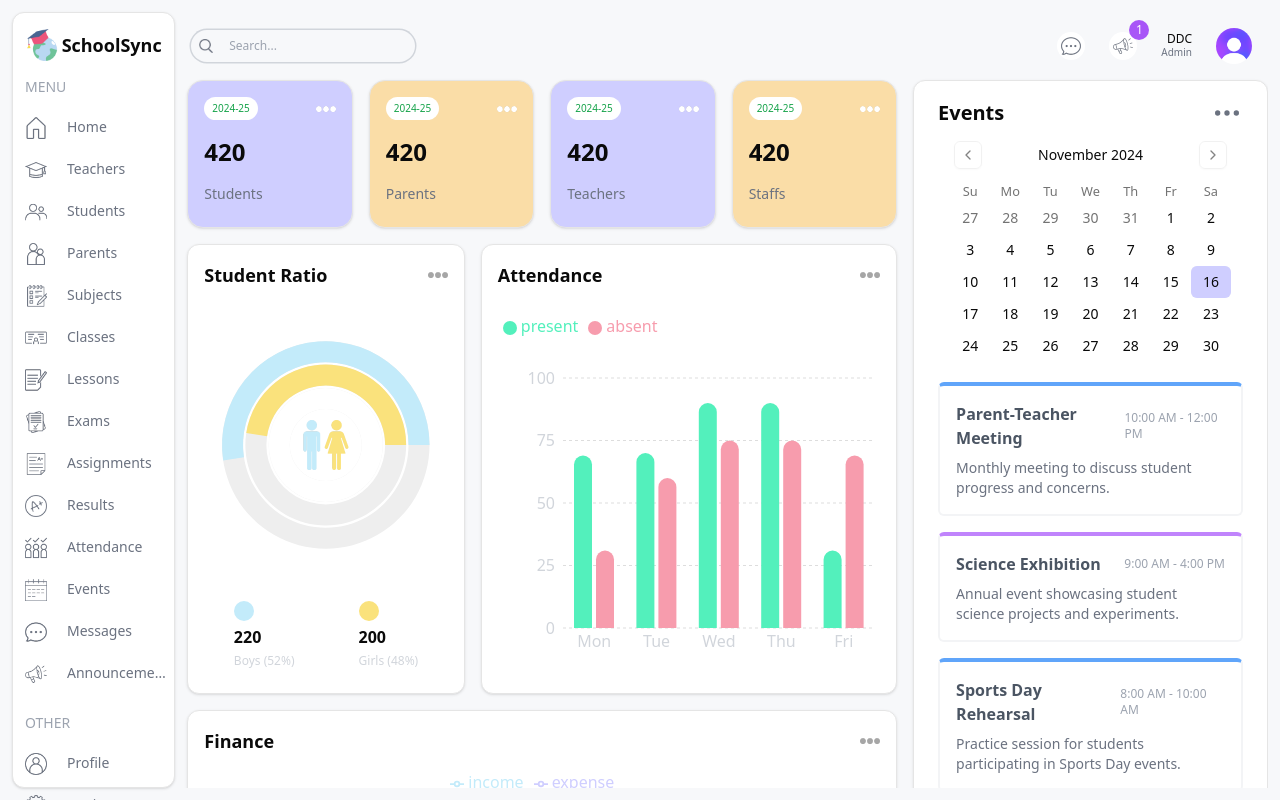
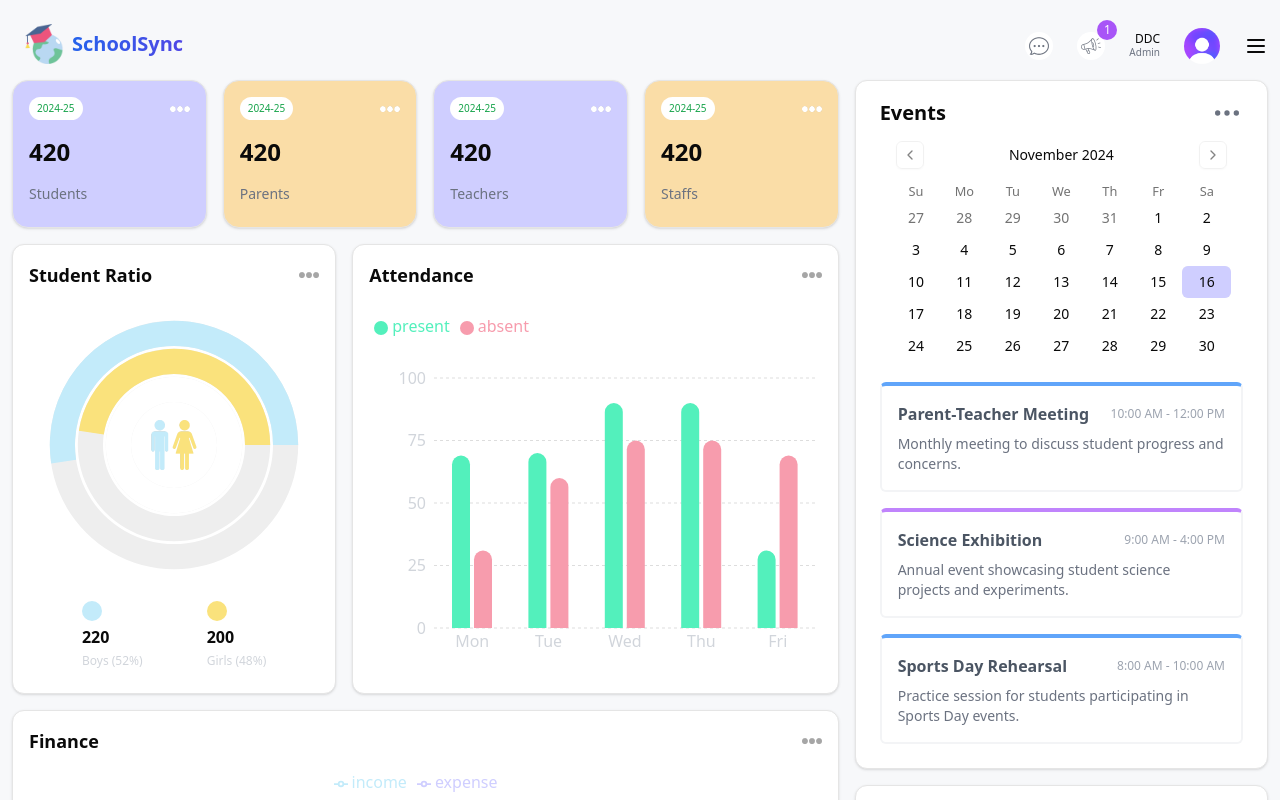
Before and after one commit to durjoydutta/SchoolSync, a Next.js app: page /admin in a window 1280 px wide. Shown: the top 800 px of the page. Built offline with nearby package versions, Linux system fonts and the light colour scheme.

Commit message:
removed sidebar menu in admin panel

```diff
--- a/package.json
+++ b/package.json
@@ -3,7 +3,7 @@
   "version": "1.0.0",
   "private": true,
   "scripts": {
-    "dev": "next dev --turbo",
+    "dev": "next dev --turbopack",
     "build": "next build",
     "start": "next start",
     "lint": "next lint"
--- a/src/app/(dashboard)/admin/page.tsx
+++ b/src/app/(dashboard)/admin/page.tsx
@@ -7,7 +7,7 @@ import UserCard from "@/components/UserCard";
 
 const AdminPage = () => {
   return (
-    <div className="pl-3 flex gap-4 flex-col md:flex-row">
+    <div className="flex gap-4 flex-col md:flex-row">
 
       {/* LEFT */}
       <div className="w-full lg:w-2/3 flex flex-col flex-grow gap-4">
--- a/src/app/(dashboard)/layout.tsx
+++ b/src/app/(dashboard)/layout.tsx
@@ -1,8 +1,6 @@
 import { Card, CardContent, CardHeader, CardTitle } from "@/components/ui/card"
-import Menu from "@/components/Menu"
+import MenuBar from "@/components/Menu"
 import Navbar from "@/components/Navbar"
-import Link from "next/link";
-import Image from "next/image";
 
 export default function DashboardLayout({
   children,
@@ -10,19 +8,15 @@ export default function DashboardLayout({
   children: React.ReactNode;
 }>) {
   return (
-    <div className="h-screen flex bg-[#f7f8fa] p-3">
-      {/* LEFT PANEL - link to Home and menu sidebar*/}
-      <Card className="h-full left w-[15%] md:w[8%] lg:w[5%] xl:w-[13%] bg-white pt-4 rounded-xl flex flex-col justify-between">
-        <Link href="/" className="flex justify-center items-center gap-1">
-          <Image src='/logo.png' alt='logo' width={32} height={32}/>
-          <span className="hidden lg:block text-lg font-semibold">SchoolSync</span>
-        </Link>
-        <Menu/>
-      </Card>
-      {/* RIGHT PANEL - navbar and dashboard panels*/}
-      <div className="right w-[88%] md:w[92%] lg:w[95%] xl:w-[87%] overflow-y-scroll">
-        <Navbar/>
+    <div className="h-full w-full flex bg-[#f7f8fa] p-3">
+      {/* MAIN PANEL - navbar and dashboard panels*/}
+      <div className="w-full">
+        <Navbar />
         {children}
+      </div>
+      {/* MENU PANEL - menu sidebar*/}
+      <div className="hidden w-[15%] md:w[8%] lg:w[5%] xl:w-[13%] bg-white pt-4 rounded-xl flex flex-col justify-between">
+        <MenuBar />
       </div>
     </div>
   );
--- a/src/app/layout.tsx
+++ b/src/app/layout.tsx
@@ -1,7 +1,8 @@
 import type { Metadata } from "next";
 import { Inter } from "next/font/google";
 import "./globals.css";
-import Footer from "@/components/Footer";
+import Image from "next/image";
+import Link from "next/link";
 
 const inter = Inter({ subsets: ["latin"] });
 
@@ -18,8 +19,23 @@ export default function RootLayout({
   return (
     <html lang="en">
       <body className={"inter.className antialiased"}>
+      <div className="absolute top-0 left-0 right-0 p-6 flex justify-between items-center z-50">
+      <Link href="/" className="flex items-center gap-2">
+          <div className="relative w-10 h-10">
+            <Image
+              src="/logo.png"
+              alt="SchoolSync Logo"
+              fill
+              className="object-contain"
+              priority
+            />
+          </div>
+          <span className="hidden lg:block text-xl font-bold bg-gradient-to-r from-blue-600 to-indigo-600 bg-clip-text text-transparent">
+            SchoolSync
+          </span>
+        </Link>
+      </div>
         {children}
-        {/* <Footer/> */}
       </body>
     </html>
   );
--- a/src/app/page.tsx
+++ b/src/app/page.tsx
@@ -1,5 +1,4 @@
 import Link from "next/link";
-import Image from "next/image";
 import { GraduationCap, Users, UserCircle, BookOpen, ArrowRight, Bell, Calendar, ChartBar, LogIn } from "lucide-react";
 import { Button } from "@/components/ui/button";
 import { Card, CardContent } from "@/components/ui/card";
@@ -21,23 +20,9 @@ const Homepage = () => {
 
   return (
     <div className="min-h-screen w-full bg-gradient-to-br from-blue-50 to-indigo-100 dark:from-gray-900 dark:to-indigo-950 relative overflow-hidden">
-      <div className="absolute inset-0 bg-grid-black/[0.02] bg-[size:20px_20px] dark:bg-grid-white/[0.02]" />
 
-      <div className="absolute top-0 left-0 right-0 p-6 flex justify-between items-center z-50">
-        <Link href="/" className="flex items-center gap-2">
-          <div className="relative w-8 h-8">
-            <Image
-              src="/logo.png"
-              alt="SchoolSync Logo"
-              fill
-              className="object-contain"
-              priority
-            />
-          </div>
-          <span className="hidden lg:block text-xl font-bold bg-gradient-to-r from-blue-600 to-indigo-600 bg-clip-text text-transparent">
-            SchoolSync
-          </span>
-        </Link>
+      <div className="absolute top-0 right-0 p-6 flex flex-wrap justify-between items-center z-5">
+
 
         <div className="flex gap-4">
           <Link href={"/login"}>
@@ -61,14 +46,14 @@ const Homepage = () => {
       </div>
 
       <div className="relative">
-        <div className="max-w-7xl mx-auto px-6 py-24">
-          <div className="text-center space-y-8 mb-16">
+        <div className="flex flex-col items-center max-w-7xl mx-auto px-6 py-24">
+          <div className="text-center space-y-8 mb-10">
             <div className="space-y-4">
               <Badge variant="outline" className="px-4 py-1 rounded-full text-sm animate-fade-in">
                 Transforming Education
               </Badge>
 
-              <h1 className="text-6xl font-bold bg-gradient-to-r from-blue-600 to-indigo-600 bg-clip-text text-transparent">
+              <h1 className="text-6xl font-bold bg-gradient-to-r from-blue-600 to-indigo-600 bg-clip-text text-transparent pb-3">
                 SchoolSync
               </h1>
 
@@ -81,9 +66,9 @@ const Homepage = () => {
               </p>
             </div>
 
-            <div className="flex flex-wrap justify-center gap-4">
+            <div className="max-w-2xl flex flex-wrap justify-center items-stretch gap-4">
               {stats.map((stat) => (
-                <Card key={stat.label} className="bg-white/50 dark:bg-gray-800/50 backdrop-blur-sm border-0">
+                <Card key={stat.label} className="flex flex-1 justify-center bg-white/50 dark:bg-gray-800/50 backdrop-blur-sm border-0">
                   <CardContent className="p-6">
                     <div className="text-2xl font-bold text-blue-600 dark:text-blue-400">{stat.value}</div>
                     <div className="text-sm text-gray-600 dark:text-gray-400">{stat.label}</div>
@@ -93,7 +78,7 @@ const Homepage = () => {
             </div>
           </div>
 
-          <div className="grid grid-cols-1 md:grid-cols-2 lg:grid-cols-4 gap-6 mb-16">
+          <div className="w-full grid grid-cols-1 md:grid-cols-2 lg:grid-cols-4 gap-6 mb-16">
             {[
               { href: "/admin", label: "Admin Dashboard", icon: Users, color: "from-blue-500 to-blue-700" },
               { href: "/teacher", label: "Teacher Portal", icon: GraduationCap, color: "from-indigo-500 to-indigo-700" },
@@ -115,7 +100,7 @@ const Homepage = () => {
             ))}
           </div>
 
-          <div className="grid md:grid-cols-3 gap-6">
+          <div className="w-full grid md:grid-cols-3 gap-6">
             {features.map((feature) => (
               <Card key={feature.title} className="bg-white/50 dark:bg-gray-800/50 backdrop-blur-sm border-0">
                 <CardContent className="p-6">
--- a/src/components/Footer.tsx
+++ /dev/null
@@ -1,26 +0,0 @@
-import Link from "next/link";
-
-const Footer = () => {
-    return (
-      <footer className="bg-gradient-to-br from-blue-50/50 to-indigo-100/50 dark:from-gray-900/50 dark:to-indigo-950/50 px-4 py-2 shadow-md">
-        <div className="max-w-7xl mx-auto flex flex-col md:flex-row justify-between items-center gap-4">
-          <div className="text-sm text-gray-600">
-            © 2024 SchoolSync. All rights reserved.
-          </div>
-          <div className="flex gap-6">
-            <Link href="/contact" className="text-sm text-gray-600 hover:text-gray-900">
-              Contact Us
-            </Link>
-            <Link href="/privacy" className="text-sm text-gray-600 hover:text-gray-900">
-              Privacy Policy
-            </Link>
-            <Link href="/terms" className="text-sm text-gray-600 hover:text-gray-900">
-              Terms of Service
-            </Link>
-          </div>
-        </div>
-      </footer>
-    )
-  }
-
-export default Footer
--- a/src/components/Navbar.tsx
+++ b/src/components/Navbar.tsx
@@ -1,29 +1,24 @@
+import Link from "next/link";
 import Image from "next/image"
+import { Menu } from "lucide-react" // burger menu icon
 
 const Navbar = () => {
   return (
-    <div className='flex items-center justify-between p-4'>
-      {/* SEARCH BAR */}
-      <div className='hidden md:flex items-center gap-2 text-xs rounded-full ring-[1.5px] ring-gray-300 px-2'>
-        <Image src="/search.png" alt="" width={14} height={14}/>
-        <input type="text" placeholder="Search..." className="w-[200px] p-2 bg-transparent outline-none"/>
-      </div>
-      {/* ICONS AND USER */}
-      <div className='flex items-center gap-6 justify-end w-full'>
+      <div className='w-full flex items-center justify-end gap-4 md:gap-6 py-4'>
         <div className='bg-white rounded-full w-7 h-7 flex items-center justify-center cursor-pointer'>
-          <Image src="/message.png" alt="" width={20} height={20}/>
+          <Image src="/message.png" alt="" width={20} height={20} />
         </div>
         <div className='bg-white rounded-full w-7 h-7 flex items-center justify-center cursor-pointer relative'>
-          <Image src="/announcement.png" alt="" width={20} height={20}/>
+          <Image src="/announcement.png" alt="" width={20} height={20} />
           <div className='absolute -top-3 -right-3 w-5 h-5 flex items-center justify-center bg-purple-500 text-white rounded-full text-xs'>1</div>
         </div>
         <div className='flex flex-col items-end'>
           <span className="text-xs leading-3 font-medium">DDC</span>
           <span className="text-[10px] text-gray-500 text-right">Admin</span>
         </div>
-        <Image src="/avatar.png" alt="" width={36} height={36} className="rounded-full"/>
+        <Image src="/avatar.png" alt="" width={36} height={36} className="rounded-full" />
+        <Menu/>
       </div>
-    </div>
   )
 }
 
```
